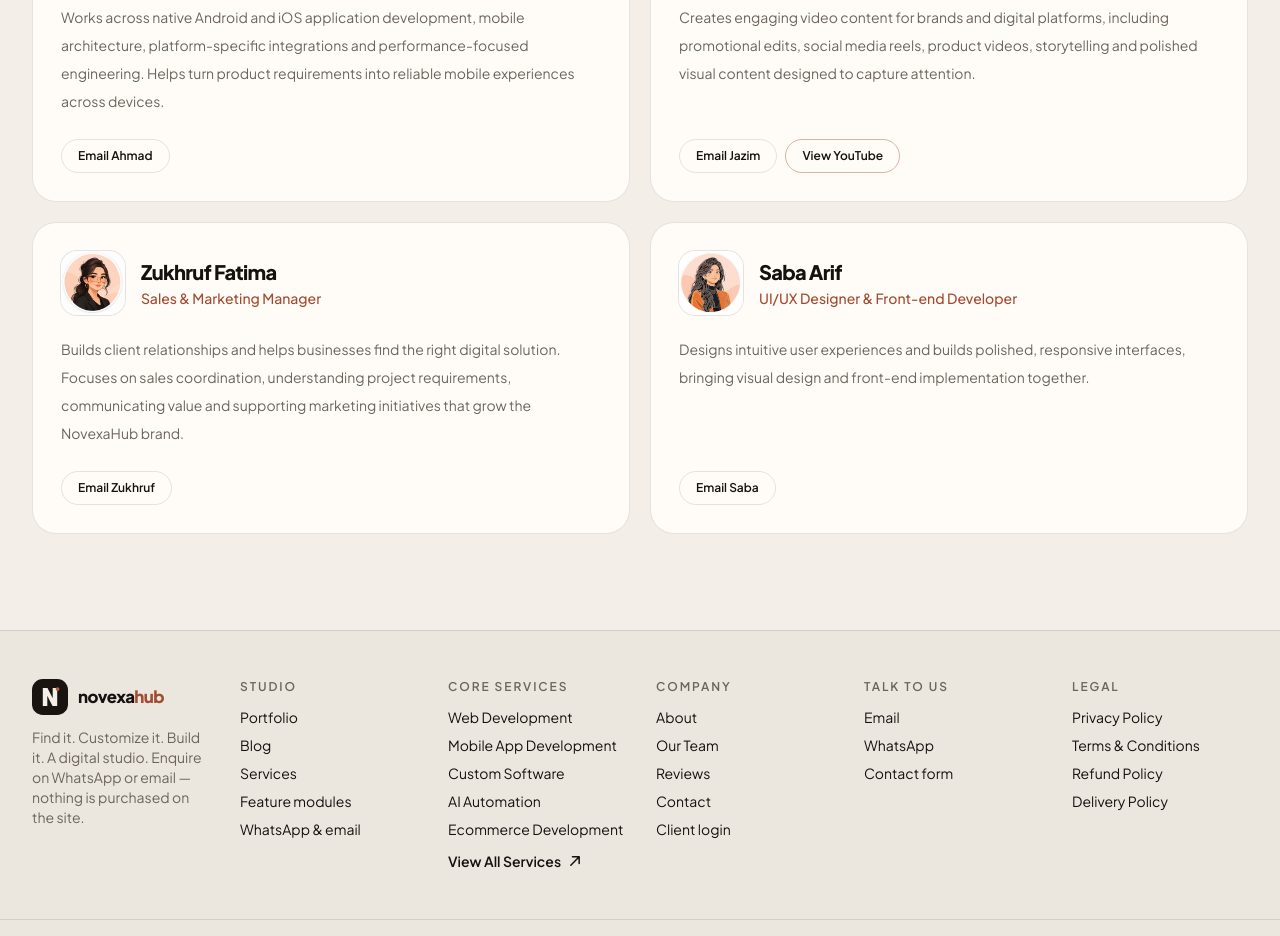
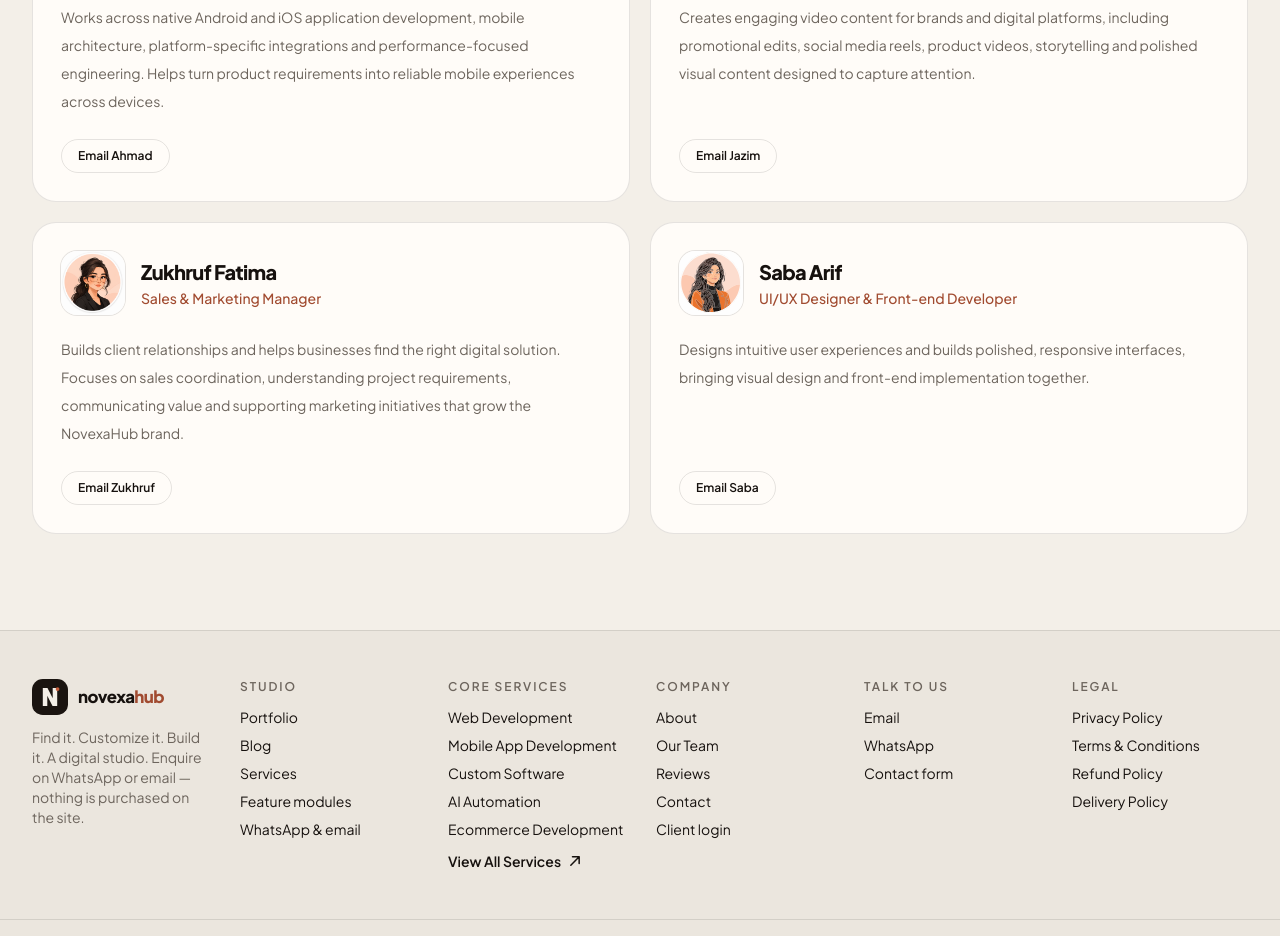
Before and after one commit to mahams12/Rich, a Next.js app: page /our-team in a window 1280 px wide. Shown: the part 1280-2216 px from the top of the page. Built offline with nearby package versions, Linux system fonts and the light colour scheme; no server answers; the database is empty.

Commit message:
Remove Jazim YouTube link from team page

```diff
--- a/src/app/our-team/page.tsx
+++ b/src/app/our-team/page.tsx
@@ -49,7 +49,6 @@ const team = [
       "Creates engaging video content for brands and digital platforms, including promotional edits, social media reels, product videos, storytelling and polished visual content designed to capture attention.",
     email: "saeedjazim@gmail.com",
     photo: "/founders/jazim-saeed-avatar.svg",
-    youtube: "https://www.youtube.com/@slenzeditz",
     initials: "JS",
   },
   {
@@ -103,11 +102,6 @@ function PersonCard({
             View portfolio
           </a>
         ) : null}
-        {"youtube" in person && person.youtube ? (
-          <a href={person.youtube} target="_blank" rel="noopener noreferrer" aria-label={`View ${person.name} on YouTube`} className="inline-flex items-center rounded-full border border-[#d9b3a4] px-4 py-2 text-xs font-semibold text-[#a14b30] transition hover:border-[#c45c3a] hover:bg-[#fff4ef]">
-            View YouTube
-          </a>
-        ) : null}
       </div>
     </article>
   );
```
